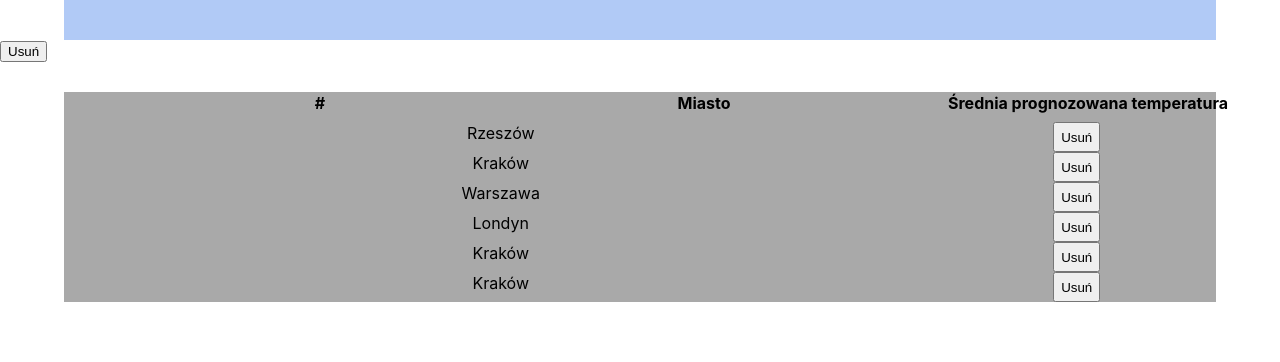
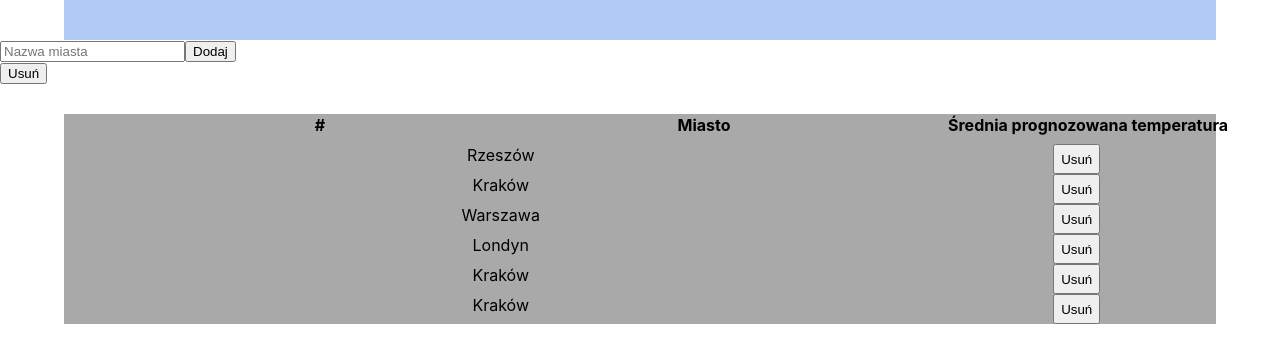
Before and after one commit to kargeb/PGS_React, a React (Create React App) app: page / in a window 1280 px wide. Shown: the top 362 px of the page. Built offline with nearby package versions, Linux system fonts and the light colour scheme.

Commit message:
some updates

```diff
--- a/src/views/Root/Root.js
+++ b/src/views/Root/Root.js
@@ -7,6 +7,7 @@ import Button from "../../components/Button/Button";
 
 class Root extends Component {
   state = {
+    addingCity: "",
     cities: [...citiesNames]
   };
 
@@ -22,12 +23,39 @@ class Root extends Component {
     });
   };
 
-  buttonHandle = e => console.log(e.parent);
+  handleSubmit = e => {
+    e.preventDefault();
+
+    console.log(this.state.addingCity);
+
+    const newCity = this.state.addingCity;
+
+    this.setState(prevState => {
+      return {
+        cities: [...prevState.cities, newCity],
+        addingCity: ""
+      };
+    });
+  };
+
+  handleChange = event => {
+    this.setState({ addingCity: event.target.value });
+    console.log(this.state.addingCity);
+  };
 
   render() {
     return (
       <div>
         <HeaderLabel />
+        <form onSubmit={this.handleSubmit}>
+          <input
+            type="text"
+            placeholder="Nazwa miasta"
+            value={this.state.addingCity}
+            onChange={this.handleChange}
+          />
+          <input type="submit" value="Dodaj" />
+        </form>
         <Button showLog={this.buttonHandle} />
         <Table cities={this.state.cities} click={this.clickHandle} />
       </div>
```
